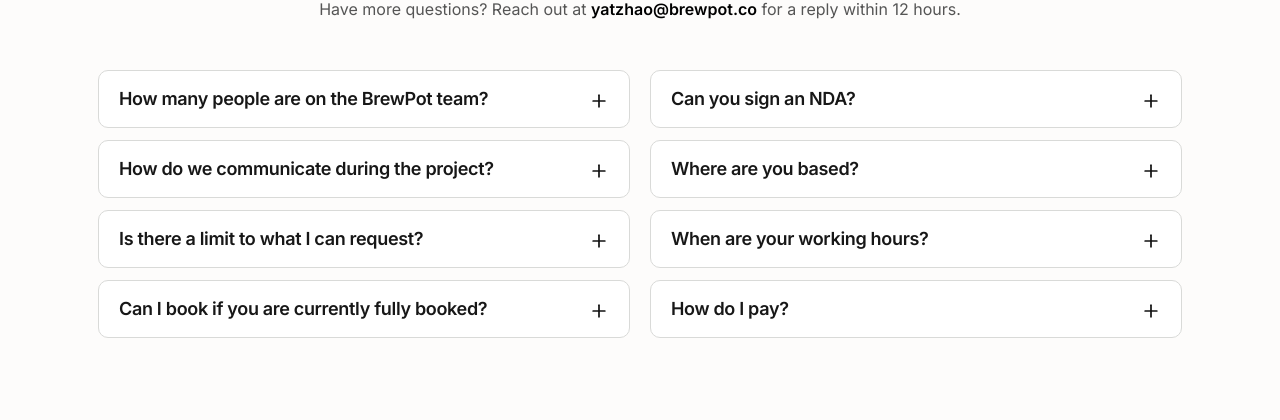
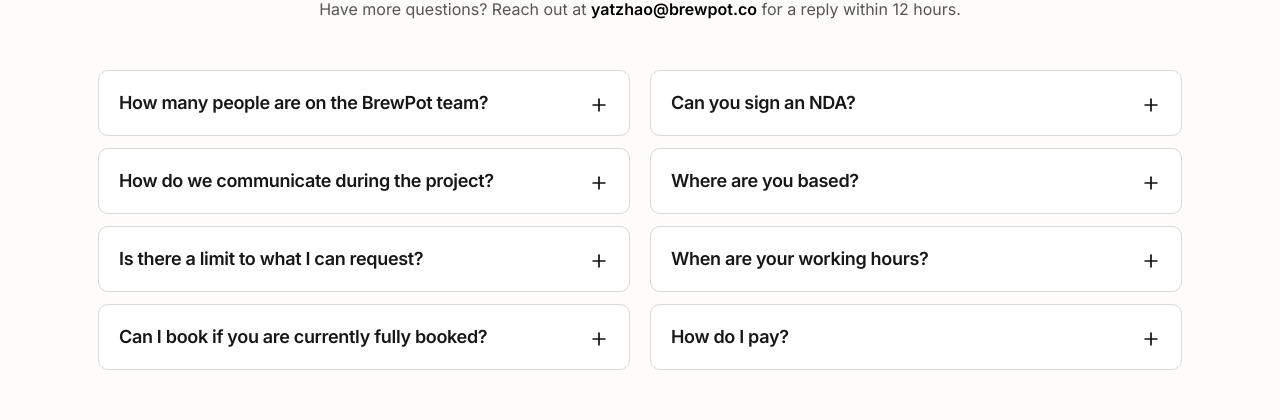
Before and after one commit to yatingzhaoo/BrewPot, a React (Vite) app: page / in a window 1280 px wide. Shown: the part 2707-3127 px from the top of the page. Built offline with nearby package versions, Linux system fonts and the light colour scheme.

Commit message:
Refine FAQ accordion behavior

```diff
--- a/src/components/FAQ.tsx
+++ b/src/components/FAQ.tsx
@@ -1,5 +1,5 @@
 import { useCallback, useEffect, useRef, useState } from 'react';
-import { motion, AnimatePresence } from 'motion/react';
+import { motion, AnimatePresence, useReducedMotion } from 'motion/react';
 import { Minus, Plus } from 'lucide-react';
 import { track } from '../analytics';
 
@@ -42,6 +42,7 @@
 
 export default function FAQ() {
   const [openIndex, setOpenIndex] = useState<number | null>(null);
+  const prefersReducedMotion = useReducedMotion();
   const openFaqIndex = useRef<number | null>(null);
   const faqOpenedAt = useRef<number | null>(null);
 
@@ -69,8 +70,14 @@
     const isOpen = openIndex === index;
 
     return (
-      <article
+      <motion.article
+        layout="position"
         key={faq.question}
+        transition={{
+          layout: prefersReducedMotion
+            ? { duration: 0 }
+            : { duration: 0.28, ease: [0.22, 1, 0.36, 1] },
+        }}
         className={`overflow-hidden rounded-[10px] border bg-white transition-colors duration-200 ${
           isOpen ? 'border-[#F05637]/45' : 'border-[#D9DAD8] hover:border-[#B8BAB7]'
         }`}
@@ -98,9 +105,7 @@
             }
             setOpenIndex(opened ? index : null);
           }}
-          className={`group flex w-full items-start text-left ${
-            isOpen ? 'px-4 pb-2 pt-4 sm:px-5 sm:pb-3 sm:pt-5' : 'items-center px-4 py-4 sm:px-5 sm:py-4'
-          }`}
+          className="group flex w-full items-start px-4 py-4 text-left sm:px-5 sm:py-5"
         >
           <span className="flex min-w-0 flex-1 items-start justify-between gap-4">
             <span className="max-w-[410px] font-sans text-[16px] font-semibold leading-[1.3] tracking-[-0.018em] text-[#171717] sm:text-[17px] lg:text-[18px]">
@@ -123,7 +128,9 @@
               initial={{ height: 0, opacity: 0 }}
               animate={{ height: 'auto', opacity: 1 }}
               exit={{ height: 0, opacity: 0 }}
-              transition={{ duration: 0.28, ease: [0.22, 1, 0.36, 1] }}
+              transition={prefersReducedMotion
+                ? { duration: 0 }
+                : { duration: 0.28, ease: [0.22, 1, 0.36, 1] }}
               className="overflow-hidden"
             >
               <p className="px-4 pb-5 font-sans text-[15px] leading-[1.6] text-[#545454] whitespace-pre-line sm:px-5 sm:pb-6 sm:text-[16px]">
@@ -151,7 +158,7 @@
             </motion.div>
           )}
         </AnimatePresence>
-      </article>
+      </motion.article>
     );
   };
 
@@ -176,7 +183,7 @@
           </p>
         </div>
 
-        <div className="mt-10 grid gap-3 md:mt-12 md:grid-cols-2 md:gap-5">
+        <div className="mt-10 grid items-start gap-3 md:mt-12 md:grid-cols-2 md:gap-5">
           <div className="flex flex-col gap-3">
             {faqs.slice(0, 4).map((faq, index) => renderFaq(faq, index))}
           </div>
```
